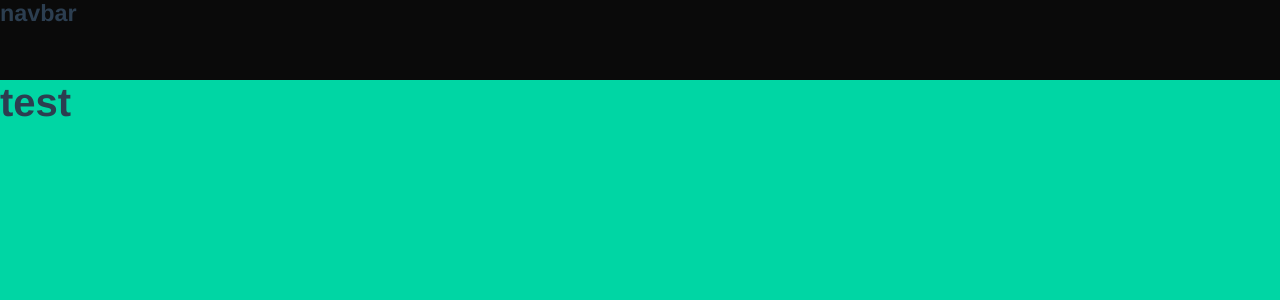
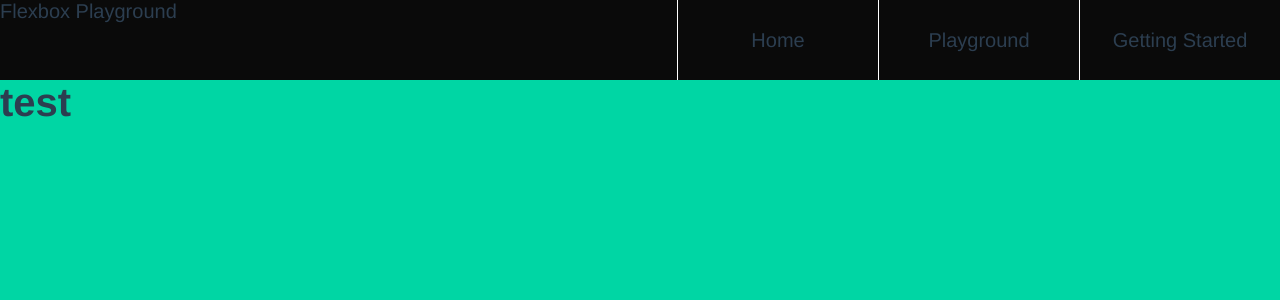
Before and after one commit to rabbitwerks/flexbox-util-playground, a Vue app: page / in a window 1280 px wide. Shown: the top 300 px of the page. Built offline with nearby package versions, Linux system fonts and the light colour scheme.

Commit message:
updated - navbar brand, items

```diff
--- a/src/components/navbar/Navbar.vue
+++ b/src/components/navbar/Navbar.vue
@@ -1,6 +1,17 @@
 <template>
-  <div class="navbar">
-    <h3>navbar</h3>
+  <div class="navbar flexbox">
+    <div class="nav-item--brand flex-1">
+      Flexbox Playground
+    </div>
+    <div class="nav-item flexbox flex-center">
+      <span>Home</span>
+    </div>
+    <div class="nav-item flexbox flex-center">
+      <span>Playground</span>
+    </div>
+    <div class="nav-item flexbox flex-center">
+      <span>Getting Started</span>
+    </div>
   </div>
 </template>
 
@@ -15,4 +26,8 @@ export default {
   height: 4rem;
   background-color: var(--navbarBlack);
 }
+.nav-item {
+  width: 10rem;
+  border-left: 1px solid #fff;
+}
 </style>
```
